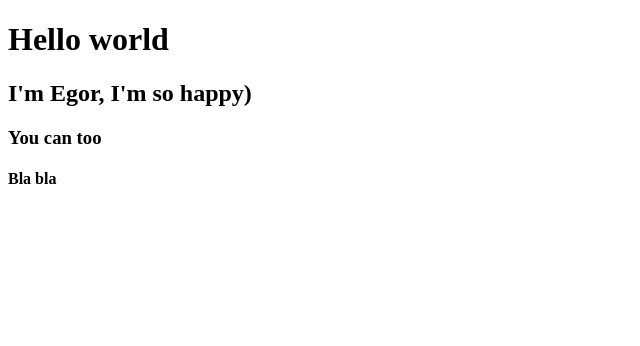
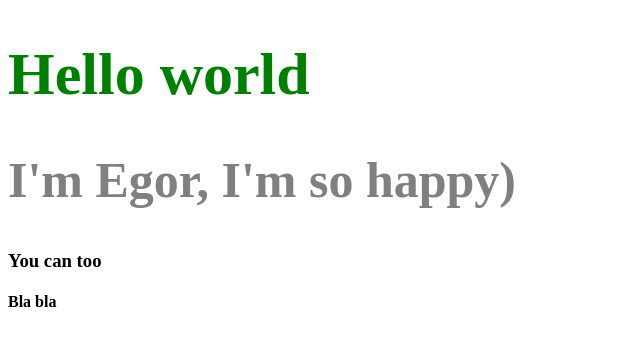
Before and after one commit to EgorKhresin/---, a plain HTML site: page index.html in a window 1280 px wide. Shown: the whole page, without its empty margins (0-640 px from the left). Drawn offline with Linux system fonts and the light colour scheme.

Commit message:
c acer поменял цвет h1 и h2

```diff
--- a/index.html
+++ b/index.html
@@ -4,6 +4,7 @@
     <meta charset="UTF-8" />
     <meta http-equiv="X-UA-Compatible" content="IE=edge" />
     <meta name="viewport" content="width=device-width, initial-scale=1.0" />
+    <link href="style.css" rel="stylesheet">
     <title>Document</title>
   </head>
   <body>
--- a/style.css
+++ b/style.css
@@ -2,3 +2,8 @@ h1 {
     color: green;
     font-size: 60px;
 }
+h2 {
+    color: grey;
+    font-size: 50px;
+    font-weight: 600;
+}
```
